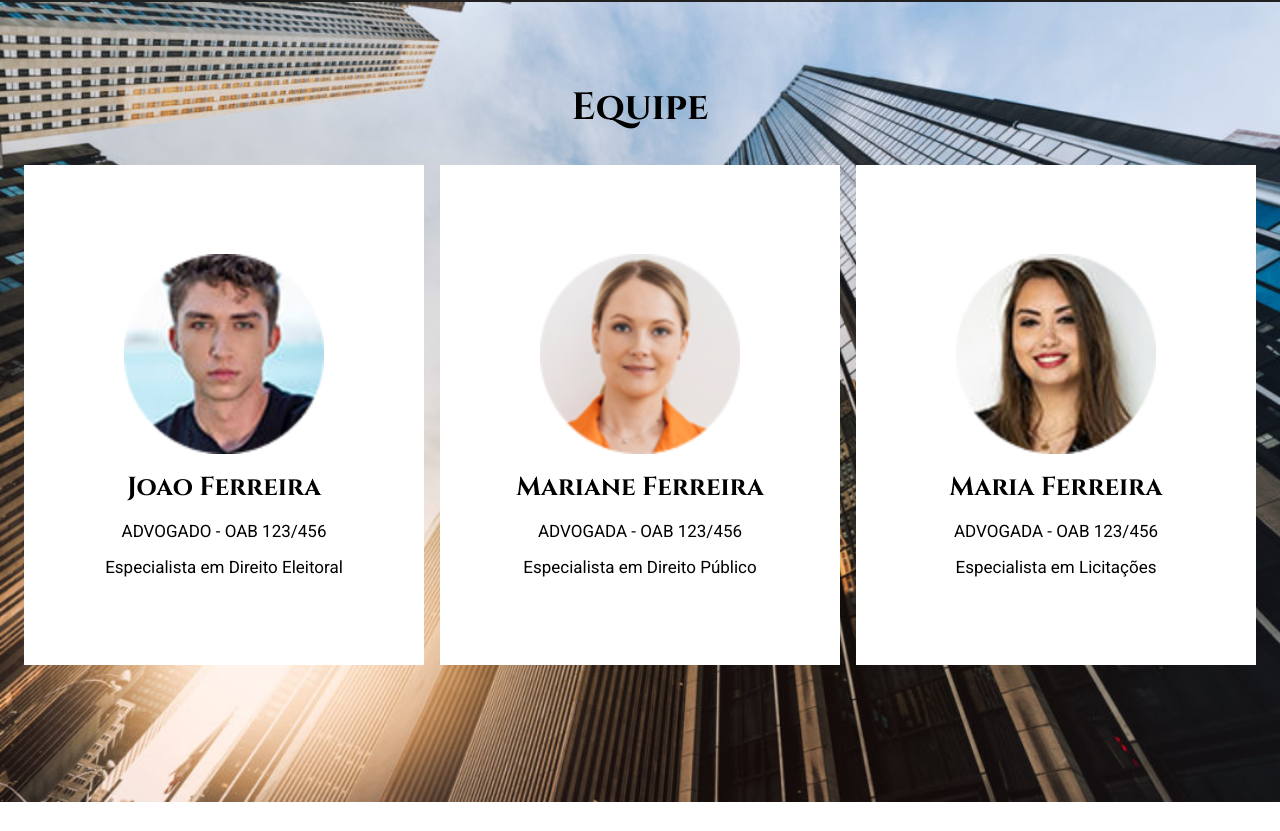
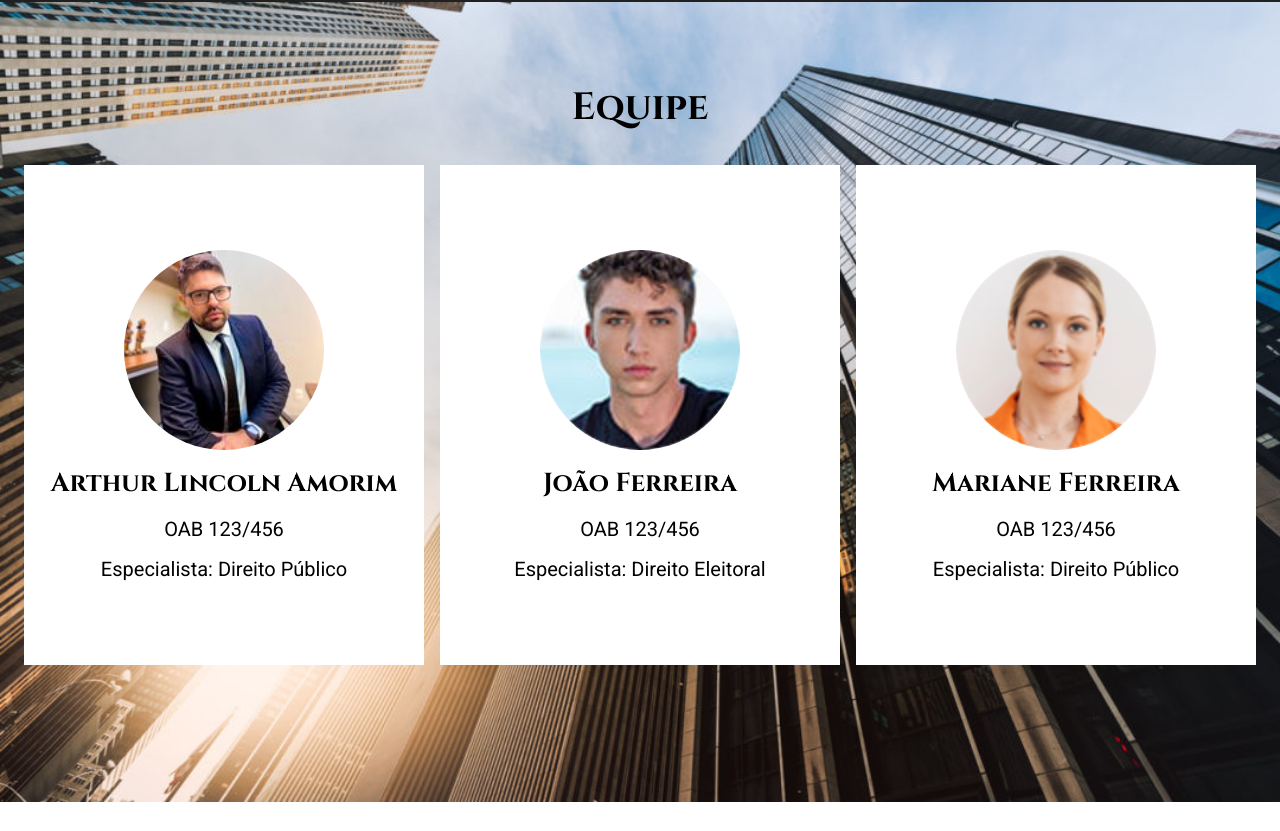
Before and after one commit to delanoquirino/ammadv, a Next.js app: page / in a window 1280 px wide. Shown: the part 1789-2620 px from the top of the page. Built offline with nearby package versions, Linux system fonts and the light colour scheme.

Commit message:
adding profile in team component

```diff
--- a/src/components/Services/index.jsx
+++ b/src/components/Services/index.jsx
@@ -4,6 +4,30 @@ import { MdPublic } from 'react-icons/md';
 import { GiInjustice } from 'react-icons/gi';
 
 export const Services = () => {
+
+    const cards = [
+        {
+            icon: <FaFileContract />,
+            name: "Licitações e Contratos",
+            description: "Processo por meio do qual a Administração Pública contrata obras, serviços, compras e alienações",
+        },
+        {
+            icon: <MdPublic />,
+            name: "Direito Público",
+            description: "Conjunto das normas jurídicas de natureza pública, compreendendo tanto a regularização em relação entre o particular e o Estado, como as atividades, as funções e organizações dos poderes do Estado.",
+        },
+        {
+            icon: <GiInjustice />,
+            name: "Direito Eleitoral",
+            description: "O direito eleitoral é um conjunto de normas que visa dar transparência e seriedade a todo o processo de eleição, envolvendo eleitores, candidatos e ferramentas usadas no processo.",
+        },
+        {
+            icon: <GiInjustice />,
+            name: "Gestão Pública",
+            description: "Lorem ipsum dolor sit amet consectetur adipisicing elit. Necessitatibus aspernatur delectus tenetur odit culpa, repellat repudiandae corrupti dignissimos optio totam enim eveniet ex, nesciunt libero magnam? Id facere sapiente laboriosam?",
+        },
+    ]
+
     return (
         <S.Services id='services'>
             <S.Container >
@@ -11,32 +35,14 @@ export const Services = () => {
                     <h1>Áreas de Atuação</h1>
                 </S.Title>
                 <S.Content>
-                    <S.Card>
-                        <div><FaFileContract /></div>
-                        <h2>Licitações e Contratos</h2>
-                        <p>Processo por meio do qual a Administração Pública contrata obras, serviços, compras e alienações</p>
-                    </S.Card>
+                    {cards.map(({ icon, name, description }) => (
+                        <S.Card>
+                            <div>{icon}</div>
+                            <h2>{name}</h2>
+                            <p> {description}</p>
+                        </S.Card>
 
-
-                    <S.Card>
-                        <div><MdPublic /></div>
-                        <h2>Direito Público</h2>
-                        <p>Conjunto das normas jurídicas de natureza pública, compreendendo tanto a regularização em relação entre o particular e o Estado, como as atividades, as funções e organizações dos poderes do Estado.</p>
-                    </S.Card>
-
-
-                    <S.Card>
-                        <div><GiInjustice /></div>
-                        <h2>Direito Eleitoral</h2>
-                        <p>O direito eleitoral é um conjunto de normas que visa dar transparência e seriedade a todo o processo de eleição, envolvendo eleitores, candidatos e ferramentas usadas no processo.
-
-                        </p>
-                    </S.Card>
-                    <S.Card>
-                        <div><GiInjustice /></div>
-                        <h2>Gestão Pública</h2>
-                        <p>Lorem ipsum dolor sit amet consectetur adipisicing elit. Necessitatibus aspernatur delectus tenetur odit culpa, repellat repudiandae corrupti dignissimos optio totam enim eveniet ex, nesciunt libero magnam? Id facere sapiente laboriosam?</p>
-                    </S.Card>
+                    ))}
 
                 </S.Content>
             </S.Container>
--- a/src/components/Team/index.jsx
+++ b/src/components/Team/index.jsx
@@ -5,9 +5,36 @@ import * as S from './styles'
 
 import avatar1 from '/public/images/avatar1.png'
 import avatar2 from '/public/images/avatar2.png'
-import avatar3 from '/public/images/avatar3.png'
+import arthur from '/public/images/arthur.jpg'
 
 export const Team = () => {
+
+  const cards = [
+
+    {
+      img: arthur,
+      name: "Arthur Lincoln Amorim",
+      id: "OAB 123/456",
+      expert: "Direito Público"
+    },
+    {
+      img: avatar1,
+      name: "João Ferreira",
+      id: "OAB 123/456",
+      expert: "Direito Eleitoral"
+    },
+    {
+      img: avatar2,
+      name: "Mariane Ferreira",
+      id: "OAB 123/456",
+      expert: "Direito Público"
+    },
+
+
+
+  ]
+
+
   return (
     <S.Team id='team'>
       <S.Container >
@@ -15,50 +42,21 @@ export const Team = () => {
           <h1>Equipe</h1>
         </S.Title>
         <S.Content>
+          {cards.map(({ img, name, id, expert }) => (
+
             <S.Card>
-
               <Image
-              src={avatar1}
+                src={img}
                 height={200}
                 width={200}
                 alt="foto Joao ferreira"
 
               />
-
-            <h3>Joao Ferreira</h3>
-            <p>ADVOGADO - OAB 123/456</p>
-            <p>Especialista em Direito Eleitoral</p>
+              <h3>{name}</h3>
+              <p>{id}</p>
+              <p>Especialista: {expert}</p>
             </S.Card>
-
-
-          <S.Card>
-
-            <Image
-              src={avatar2}
-              height={200}
-              width={200}
-              alt="foto mariane ferreira"
-
-            />
-            <h3>Mariane Ferreira</h3>
-            <p>ADVOGADA - OAB 123/456</p>
-            <p>Especialista em Direito Público</p>
-          </S.Card>
-
-
-          <S.Card>
-
-            <Image
-              src={avatar3}
-              height={200}
-              width={200}
-              alt="foto maria ferreira"
-
-            />
-            <h3>Maria Ferreira</h3>
-            <p>ADVOGADA - OAB 123/456</p>
-            <p>Especialista em Licitações</p>
-          </S.Card>
+          ))}
         </S.Content>
       </S.Container>
     </S.Team>
--- a/src/components/Team/styles.js
+++ b/src/components/Team/styles.js
@@ -59,6 +59,13 @@ export const Card = styled.div`
     height: 500px;
     width: 400px;
     color: var(--text-color);
+
+    img {
+      border-radius: 50%;
+
+    }
+
+
     @media (max-width: 1080px)
     {
       width: 100%;
--- a/src/styles/global.js
+++ b/src/styles/global.js
@@ -11,7 +11,7 @@ export default createGlobalStyle`
 
     @media(max-width: 1080px){
       html{
-        font-size: 93.75%;
+        font-size: 98.75%;
       }
     }
     @media(max-width: 720px){
@@ -61,7 +61,7 @@ export default createGlobalStyle`
 
    p {
     font-family: 'Roboto', sans-serif;
-    font-size: 1.0625rem;
+    font-size: 20px;
    }
 
 
```
Also changed, not shown: public/images/arthur.jpg (added). Lines whose indentation alone changed are shown as unchanged.
